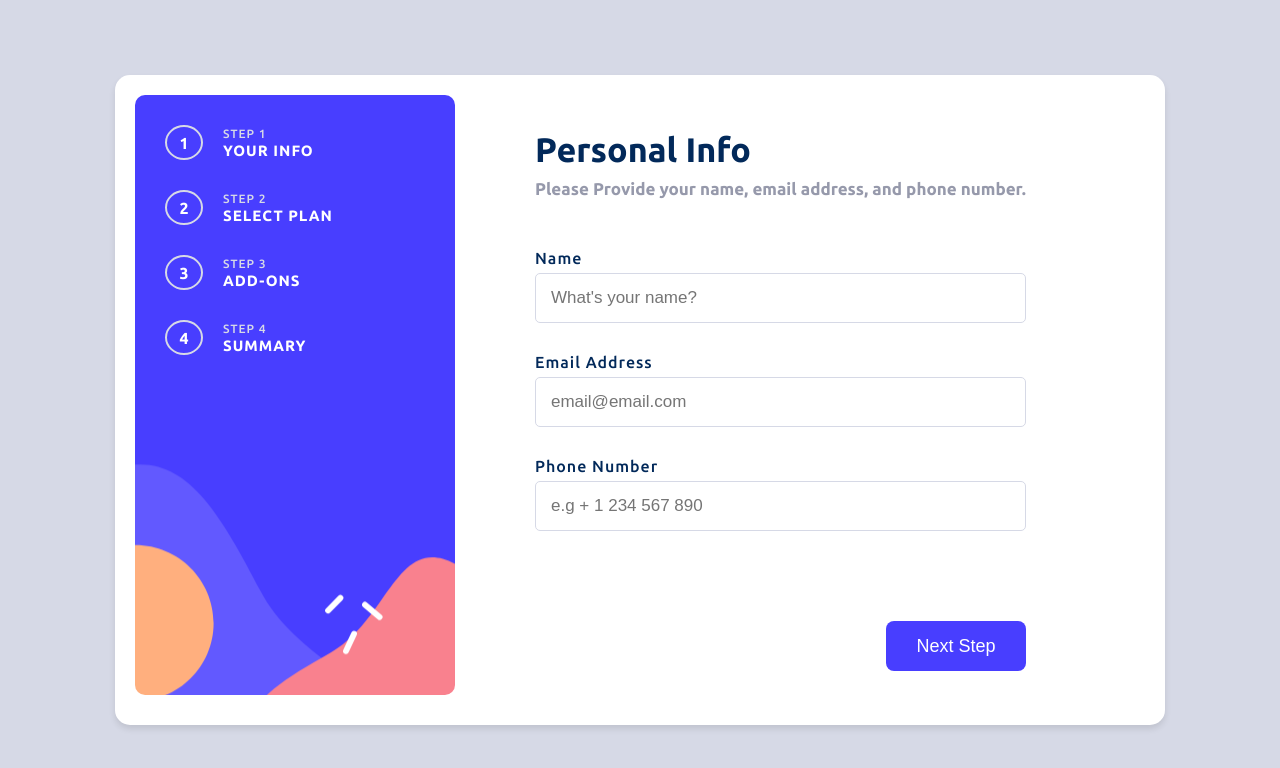
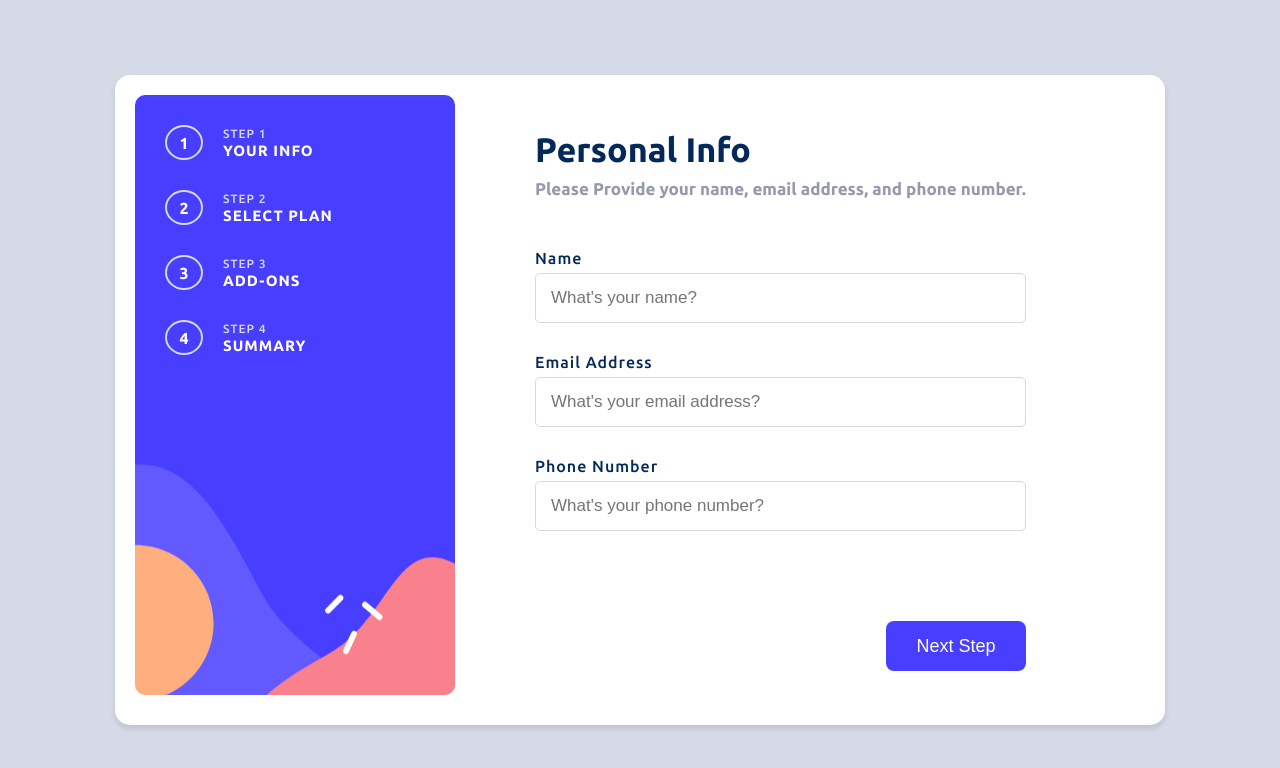
Before and after one commit to LFzinn/Mult-Step-Form, an Angular app: page / in a window 1280 px wide. Shown: the top 768 px of the page. Built offline with nearby package versions, Linux system fonts and the light colour scheme.

Commit message:
final version

```diff
--- a/src/app/components/aside-menu/aside-menu.component.html
+++ b/src/app/components/aside-menu/aside-menu.component.html
@@ -12,7 +12,7 @@
       </li>
 
       <li>
-        <div class="menu_item">
+        <div class="menu_item" >
           <div class="menu_number">
             <span>2</span>
           </div>
--- a/src/app/components/step1/step1.component.css
+++ b/src/app/components/step1/step1.component.css
@@ -1,7 +1,7 @@
 
 
 
-.container_form form label {
+.form_text {
   margin-bottom: 0.6rem;
   color: var(--marine-blue);
   letter-spacing: 1px
@@ -27,3 +27,12 @@
   align-self: flex-end;
   justify-self:flex-end;
 }
+
+.form_text {
+  display: flex;
+  justify-content: space-between;
+}
+
+.form_text span {
+  color: var(--cool-gray);
+}
--- a/src/app/components/step1/step1.component.html
+++ b/src/app/components/step1/step1.component.html
@@ -8,15 +8,23 @@
   <div class="container_form">
     <form [formGroup]="formData" (ngSubmit)="next()">
 
-        <label for="name">Name</label>
-          <input id="input_field" type="text" formControlName="name" placeholder="What's your name?">
+        <div class="form_text">
+          <label for="name">Name</label>
+          <span></span>
+        </div>
+        <input id="input_field" type="text" formControlName="name" placeholder="What's your name?">
 
-        <label for="email">Email Address</label>
-          <input id="input_field" type="text" formControlName="email" placeholder="email@email.com">
+        <div class="form_text">
+          <label for="email">Email Address</label>
+          <span *ngIf="formData.get('email')?.touched && formData.get('email')?.invalid">Invalid email</span>
+        </div>
+          <input id="input_field" type="text" formControlName="email" placeholder="What's your email address?">
 
-
-        <label for="phone">Phone Number</label>
-          <input id="input_field" type="number" formControlName="phone" placeholder="e.g + 1 234 567 890">
+          <div class="form_text">
+            <label for="phone">Phone Number</label>
+            <span *ngIf="formData.get('phone')?.touched">This field is required</span>
+          </div>
+          <input id="input_field" type="number" formControlName="phone" placeholder="What's your phone number?">
 
         <div class="btn_container1">
           <button class="btn" type="submit" [disabled]="formData.invalid">Next Step</button>
--- a/src/app/components/step2/step2.component.ts
+++ b/src/app/components/step2/step2.component.ts
@@ -13,6 +13,10 @@ export class Step2Component {
   prices = this.formService.getPrices();
 
   constructor(private formService: FormService, private router: Router) {}
+
+
+
+
 
   next(){
     if(this.formService.getForm().valid) {
--- a/src/app/services/form.service.ts
+++ b/src/app/services/form.service.ts
@@ -13,7 +13,7 @@ export class FormService {
   constructor(private formBuilder: FormBuilder) {
     this.formData = this.formBuilder.group({
       name:[null, Validators.required],
-      email:[null, Validators.required],
+      email:[null, [Validators.required, Validators.email]],
       phone:[null, Validators.required],
       selectedOption:[null],
       Option1:[''],
```
Also changed, not shown: src/app/components/aside-menu/aside-menu.component.ts (+8 -0 lines), src/app/components/aside-menu/aside-menu.component.css (line endings or trailing spaces).
